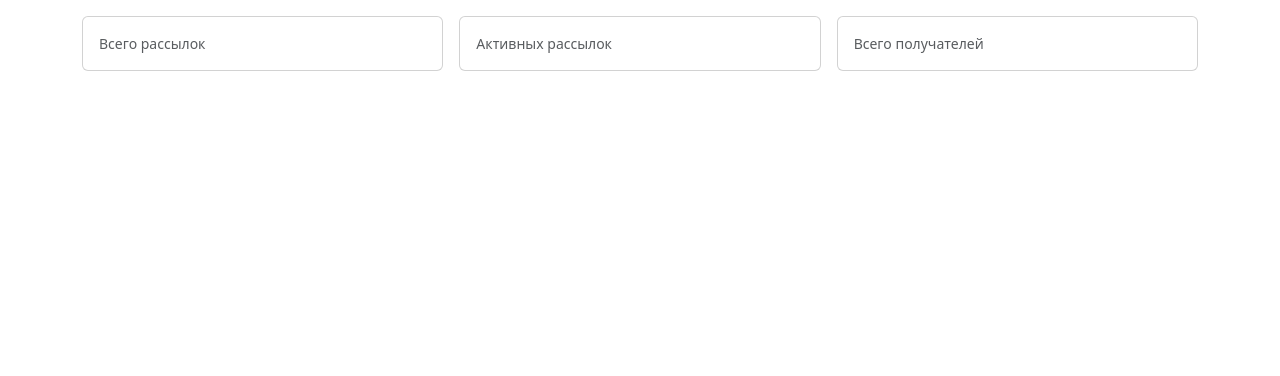
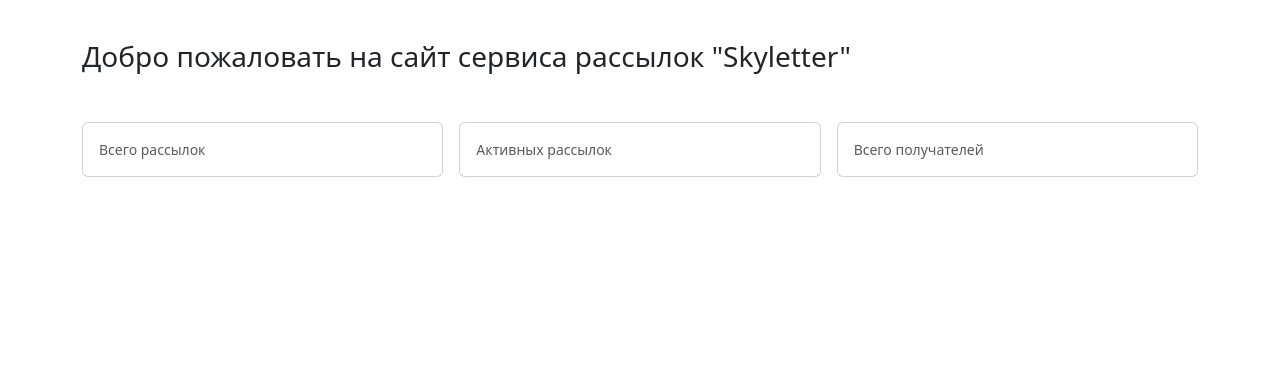
Before and after one commit to tray-46/coursework04_django, a Django app: template newsletter/mail_service/templates/mail_service/dashboard.html in a window 1280 px wide. Shown: the part 76-452 px from the top of the page. Run offline with Django 5.2, Linux system fonts and the light colour scheme; the template is opened without the code that fills it, so the values that code supplies are empty; parts of the project's set-up code (start-up, migrations or seed data) failed here and were passed over; some libraries are stand-ins or nearby versions.

Commit message:
dashboard.html template updated

```diff
--- a/newsletter/mail_service/templates/mail_service/dashboard.html
+++ b/newsletter/mail_service/templates/mail_service/dashboard.html
@@ -3,7 +3,10 @@
 {% block title %}Newsletter: dashboard{% endblock %}
 
 {% block content %}
-<div class="row g-3 mb-4">
+<div class="row g-3 mt-4">
+    <h3>Добро пожаловать на сайт сервиса рассылок "Skyletter"</h3>
+</div>
+<div class="row g-3 mt-4">
     <div class="col-6 col-xl-4">
         <div class="card stat-card h-100">
             <div class="card-body">
```
